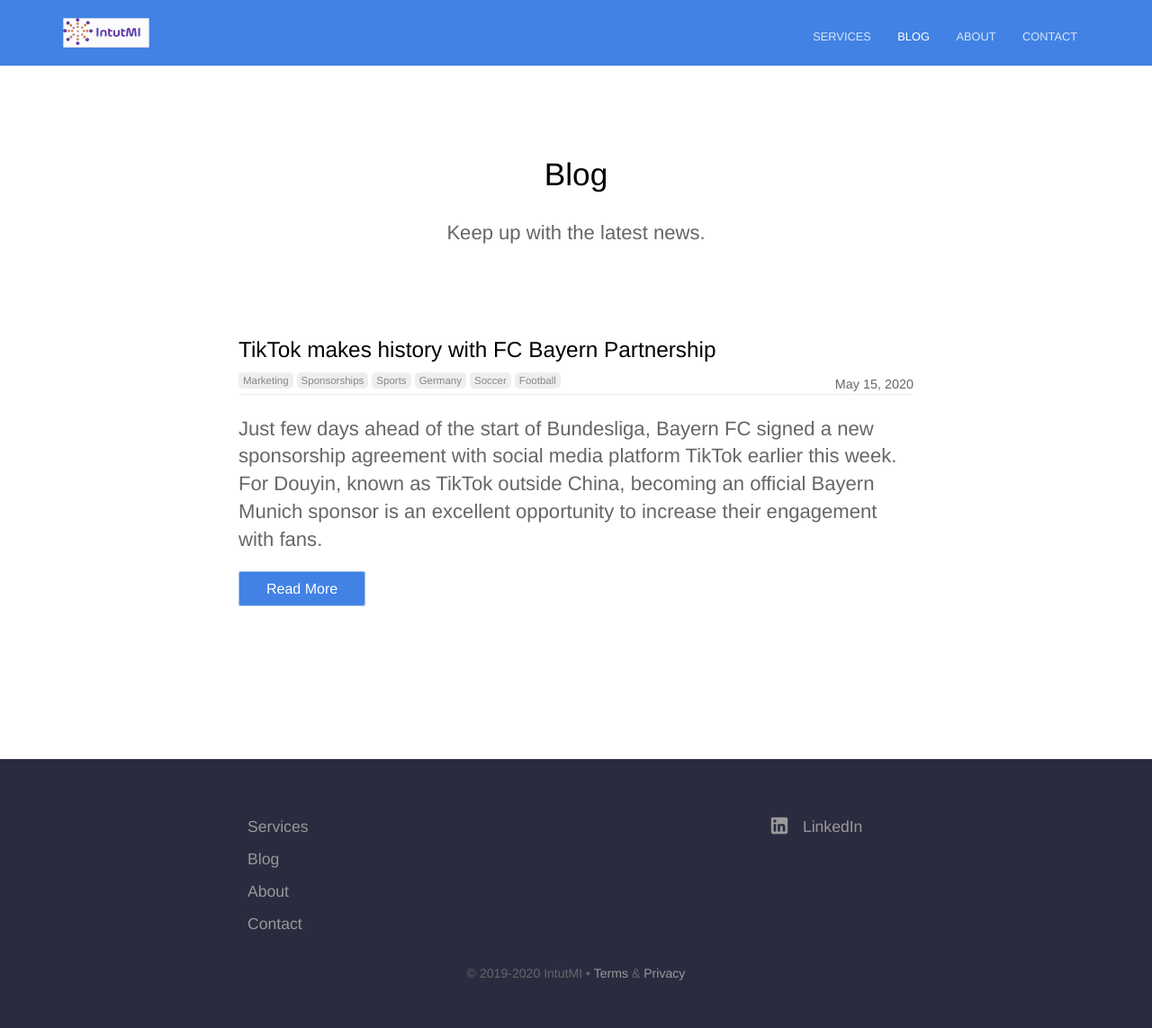
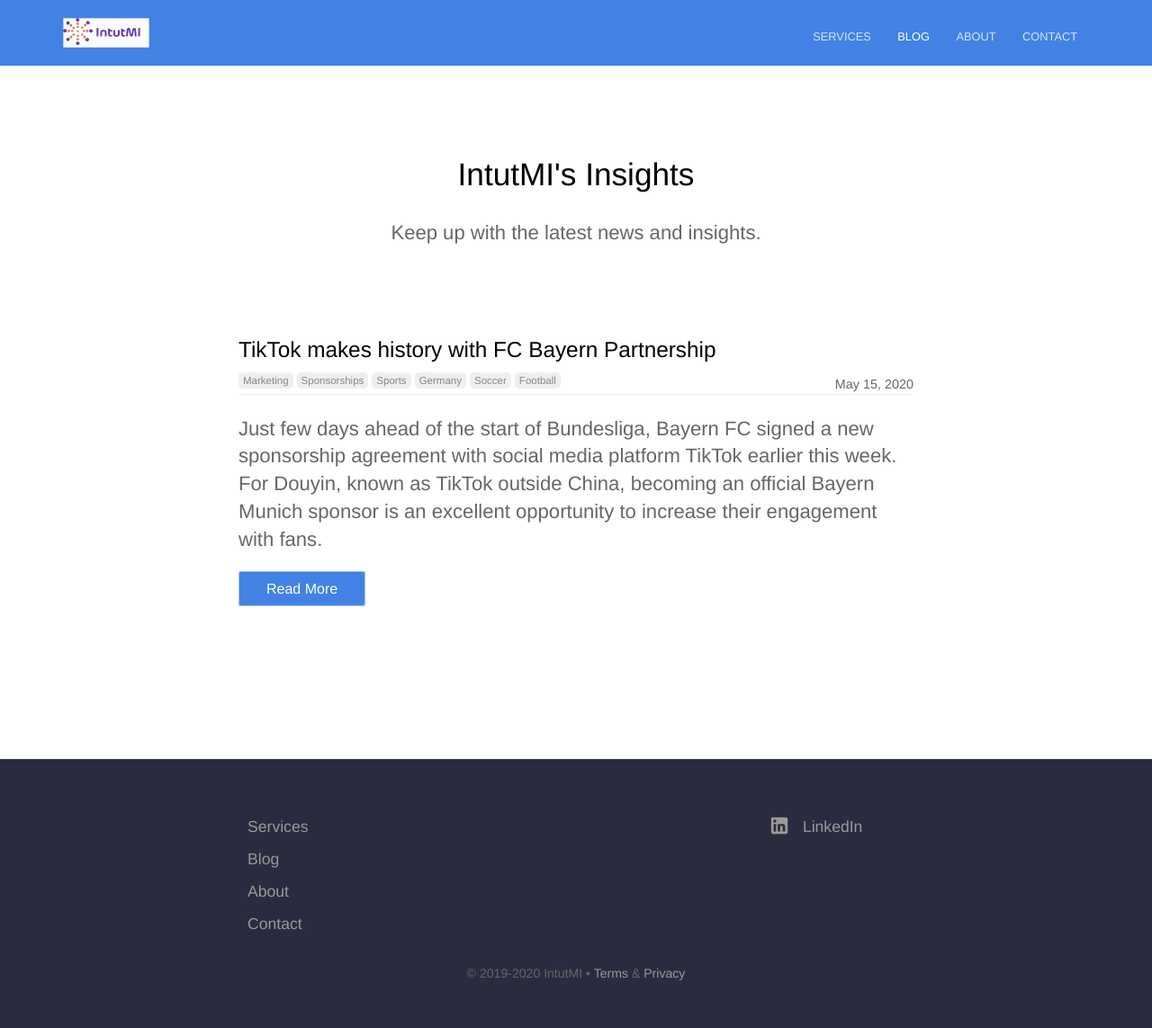
Before and after one commit to intutdev/intutmi.github.io, a Jekyll site: the page built from blog/index.html, in a window 1280 px wide. Shown: the whole page at 90% size. Built offline with Jekyll 4.4.1, drawn with Linux system fonts in a browser that asks for light colours; the list of posts is cut into pages by our own code.

Commit message:
Updated 'blog/index.html' via CloudCannon

```diff
--- a/blog/index.html
+++ b/blog/index.html
@@ -1,6 +1,6 @@
 ---
-title: Blog
-description: Keep up with the latest news.
+title: IntutMI's Insights
+description: Keep up with the latest news and insights.
 ---
 
 <div class="text-container">
```
